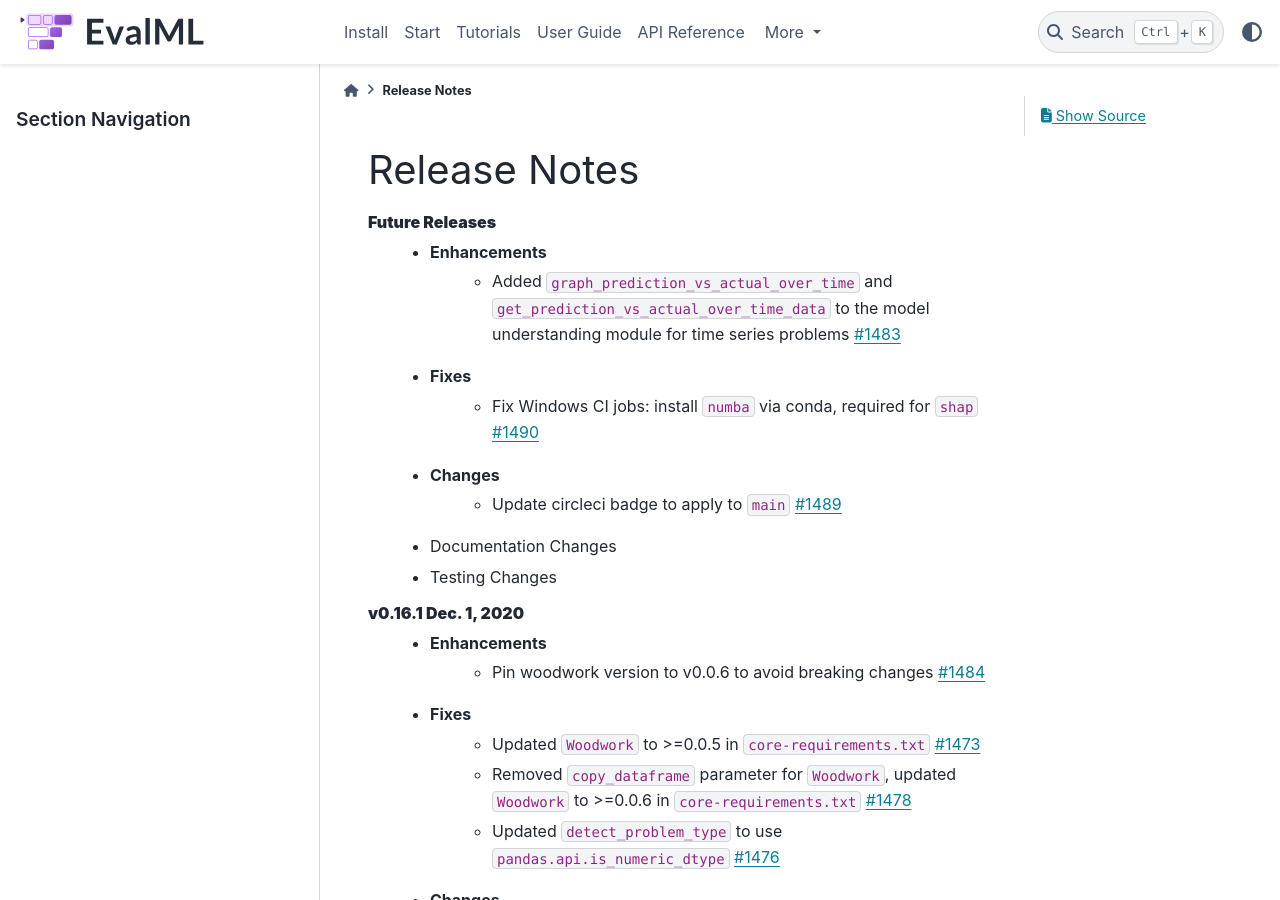
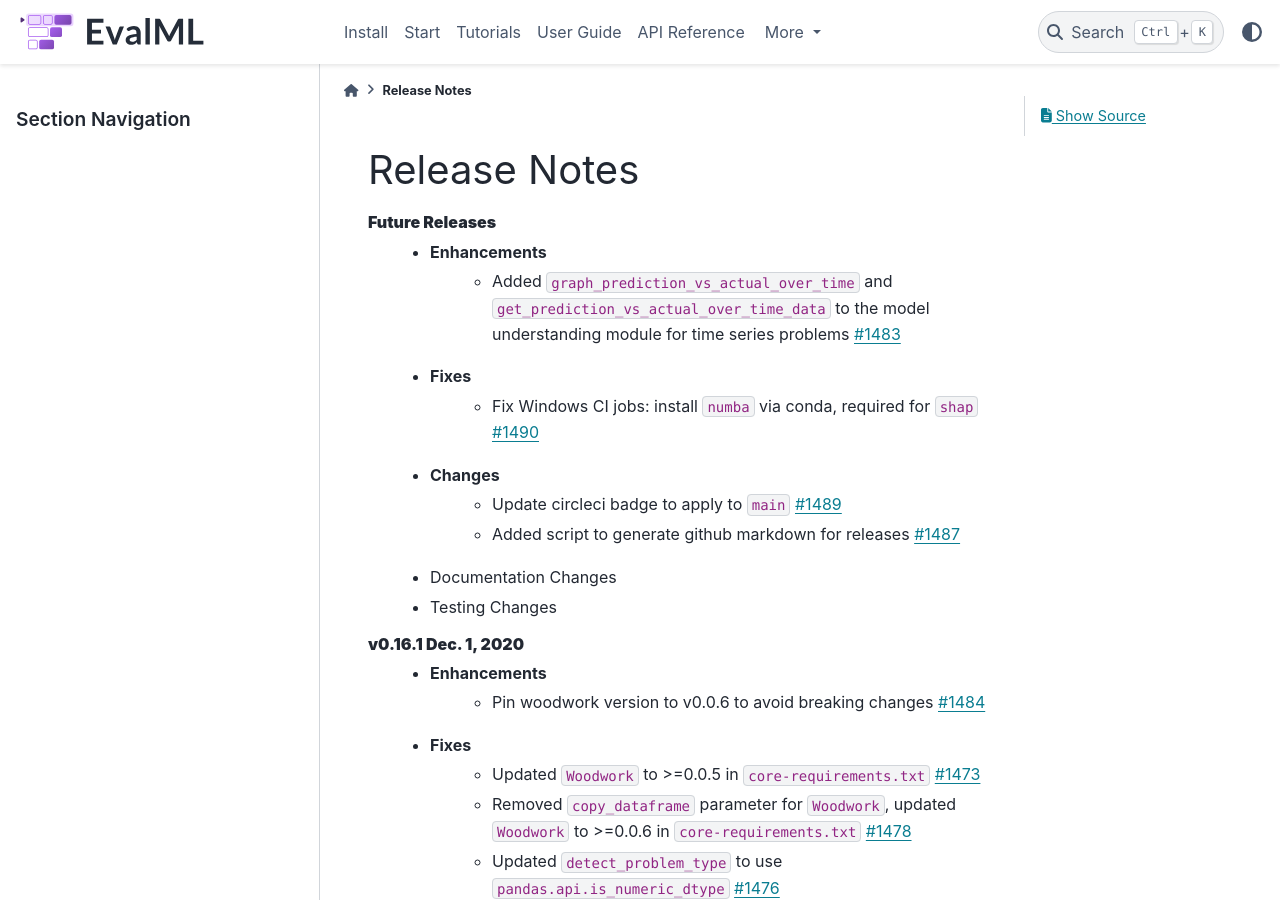
Before and after one commit to alteryx/evalml, a Sphinx documentation site: the page built from docs/source/release_notes.rst, in a window 1280 px wide and 900 px high. Built offline with Sphinx 7.4.7 and the PyData theme 0.15.4, drawn with Linux system fonts in a browser that asks for light colours; comment, search, counter and statistics services are not loaded.

Commit message:
Release notes

```diff
--- a/docs/source/release_notes.rst
+++ b/docs/source/release_notes.rst
@@ -8,6 +8,7 @@ Release Notes
         * Fix Windows CI jobs: install ``numba`` via conda, required for ``shap`` :pr:`1490`
     * Changes
         * Update circleci badge to apply to ``main`` :pr:`1489`
+        * Added script to generate github markdown for releases :pr:`1487`
     * Documentation Changes
     * Testing Changes
 
```
